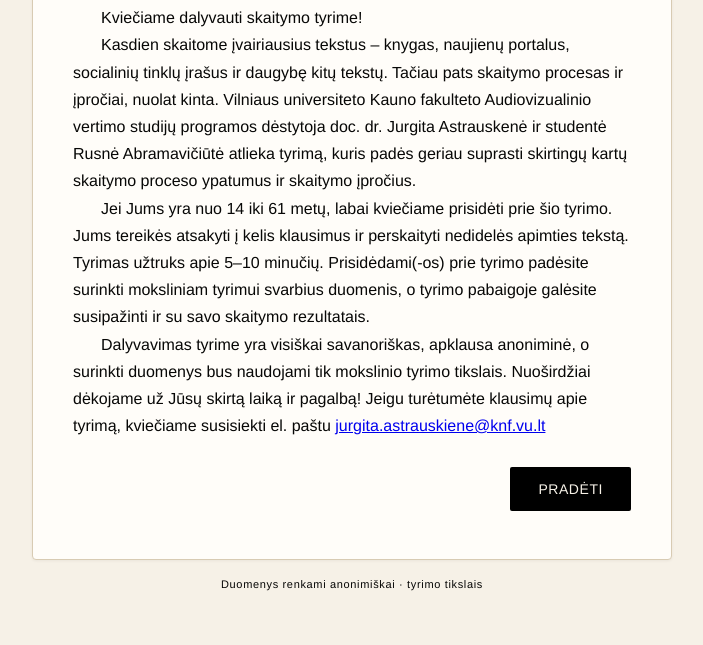
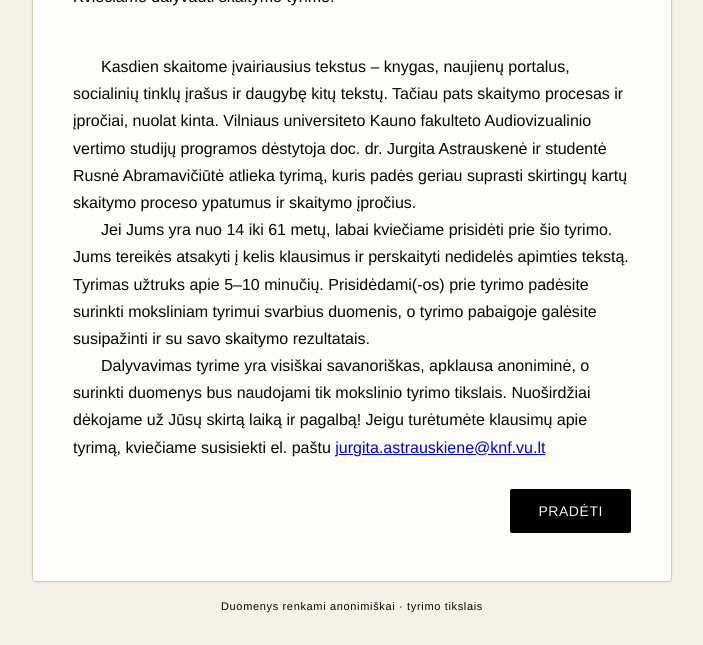
Before and after one commit to GhdoB/Skaitymo-grei-io-testas, a website: page index.html in a window 1280 px wide. Shown: the part 155-800 px from the top of the page, without its empty margins (288-991 px from the left). Drawn offline with nearby package versions, Linux system fonts and the light colour scheme.

Commit message:
Update index.html

```diff
--- a/index.html
+++ b/index.html
@@ -20,7 +20,7 @@
 
 const STUDY_INTRO = {
   title: "SKAITYMO GREIČIO TESTAS",
-  description: `<p class="lead-p">Kviečiame dalyvauti skaitymo tyrime!</p>
+  description: `<p>Kviečiame dalyvauti skaitymo tyrime! <br><br></p>
   <p class="lead-p">Kasdien skaitome įvairiausius tekstus – knygas, naujienų portalus, socialinių tinklų įrašus ir daugybę kitų tekstų. Tačiau pats skaitymo procesas ir įpročiai, nuolat kinta. Vilniaus universiteto Kauno fakulteto Audiovizualinio vertimo studijų programos dėstytoja doc. dr. Jurgita Astrauskenė ir studentė Rusnė Abramavičiūtė atlieka tyrimą, kuris padės geriau suprasti skirtingų kartų skaitymo proceso ypatumus ir skaitymo įpročius.</p>
   <p class="lead-p">Jei Jums yra nuo 14 iki 61 metų, labai kviečiame prisidėti prie šio tyrimo. Jums tereikės atsakyti į kelis klausimus ir perskaityti nedidelės apimties tekstą. Tyrimas užtruks apie 5–10 minučių. Prisidėdami(-os) prie tyrimo padėsite surinkti moksliniam tyrimui svarbius duomenis, o tyrimo pabaigoje galėsite susipažinti ir su savo skaitymo rezultatais.</p>
   <p class="lead-p">Dalyvavimas tyrime yra visiškai savanoriškas, apklausa anoniminė, o surinkti duomenys bus naudojami tik mokslinio tyrimo tikslais. Nuoširdžiai dėkojame už Jūsų skirtą laiką ir pagalbą! Jeigu turėtumėte klausimų apie tyrimą, kviečiame susisiekti el. paštu <a href="mailto:jurgita.astrauskiene@knf.vu.lt">jurgita.astrauskiene@knf.vu.lt</a></p>`
```
